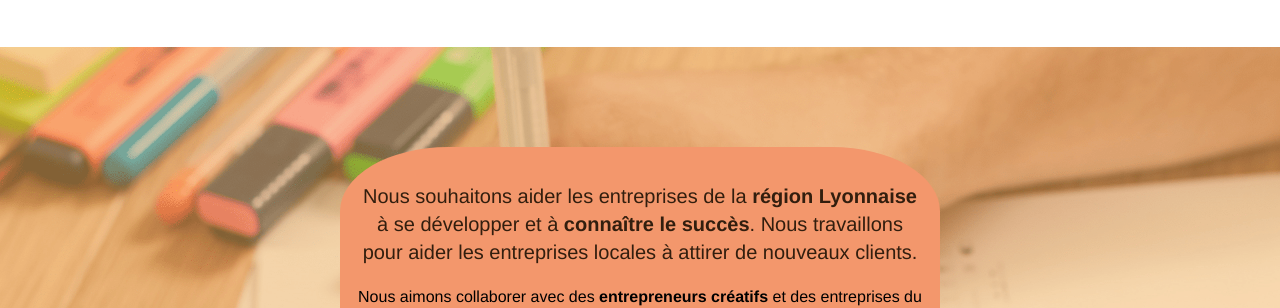
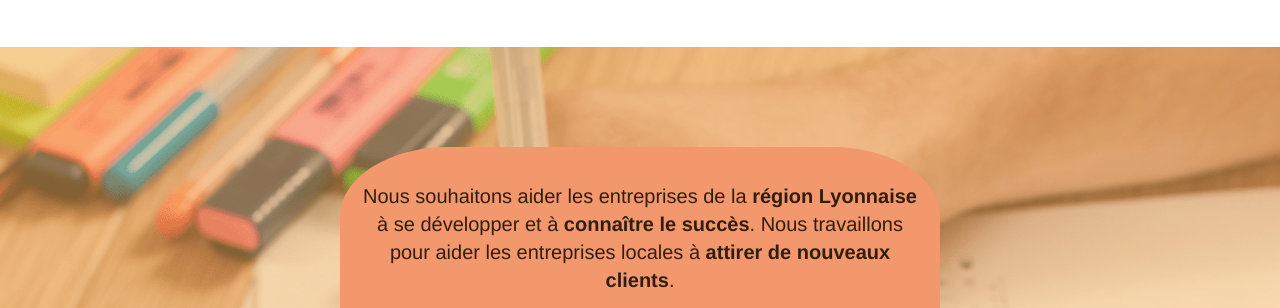
Before and after one commit to SabrinaGenie/La-chouette-agence_improved, a plain HTML site: page index.html in a window 1280 px wide. Shown: the part 1217-1525 px from the top of the page. Drawn offline with nearby package versions, Linux system fonts and the light colour scheme; some packages are replaced by stand-ins of ours; a script that the page names is missing.

Commit message:
Update index.html

```diff
--- a/index.html
+++ b/index.html
@@ -28,6 +28,13 @@
   gtag('js', new Date());
 
   gtag('config', 'G-6QGBPX92D5');
+</script>
+<script type="text/javascript">
+    (function(c,l,a,r,i,t,y){
+        c[a]=c[a]||function(){(c[a].q=c[a].q||[]).push(arguments)};
+        t=l.createElement(r);t.async=1;t.src="https://www.clarity.ms/tag/"+i;
+        y=l.getElementsByTagName(r)[0];y.parentNode.insertBefore(t,y);
+    })(window, document, "clarity", "script", "ak4hehfhht");
 </script>
 <!-- Analytics END -->
 </head>
@@ -75,7 +82,7 @@
 	<div class="container bloc-md">
 		<div class="row">
 			<div class="col-sm-12 text-center">
-				<h2>La chouette agence est une <strong>agence de web design</strong>, située à Lyon, qui aide les entreprises à devenir <strong>attractives et visibles sur Internet.</strong> Nous concevons des <strong>sites web de qualité</strong>, à votre image ! </h2>
+				<h2>La chouette agence est une <strong>agence de web design</strong> située à Lyon<br>qui aide les entreprises à devenir <strong>attractives et visibles sur Internet.</strong></h2>
 			</div>
 		</div>
 		<div class="row voffset-lg med-width-whitespace">
@@ -115,7 +122,7 @@
 	<div class="container bloc-lg">
 		<div class="row tight-width-whitespace orange-background">
 			<div class="col-sm-12">
-				<h2 class="mg-md text-center tc-black">Nous souhaitons aider les entreprises de la <strong>région Lyonnaise</strong> à se développer et à <strong>connaître le succès</strong>. Nous travaillons pour aider les entreprises locales à attirer de nouveaux clients.<br></h2>
+				<h2 class="mg-md text-center tc-black">Nous souhaitons aider les entreprises de la <strong>région Lyonnaise</strong> à se développer et à <strong>connaître le succès</strong>. Nous travaillons pour aider les entreprises locales à <strong>attirer de nouveaux clients</strong>.<br></h2>
 				<p class="text-center.black"> Nous aimons collaborer avec des <strong>entrepreneurs créatifs</strong> et des entreprises du parc lyonnais, qu’elles aient besoin de <strong>créer un site web de A à Z</strong> ou de donner un coup de jeune à leur site internet.<br> Que vous ayez besoin d’une <strong>identité visuelle complète</strong> ou d’une refonte de votre site, n’hésitez pas à nous contacter !<br>Nous travaillerons ensemble pour créer un <strong>site web de goût</strong> et <strong>bien structuré.</strong> <br> Faites confiance à notre <strong>expertise</strong> pour que votre site soit facilement <strong>visible</strong> et <strong>accessible</strong> sur les <strong>moteurs de recherche.</strong><br></p>
 			</div>
 		</div>
@@ -166,7 +173,6 @@
 				<a href="contact.html" class="btn btn-atomic-tangerine btn-clean btn-rd btn-lg cta-hero">Contact</a>
 			</div>
 		</div>
-	</div>
 </section>
 <!-- bloc-5-cta END -->
 <!-- ScrollToTop Button -->
```
